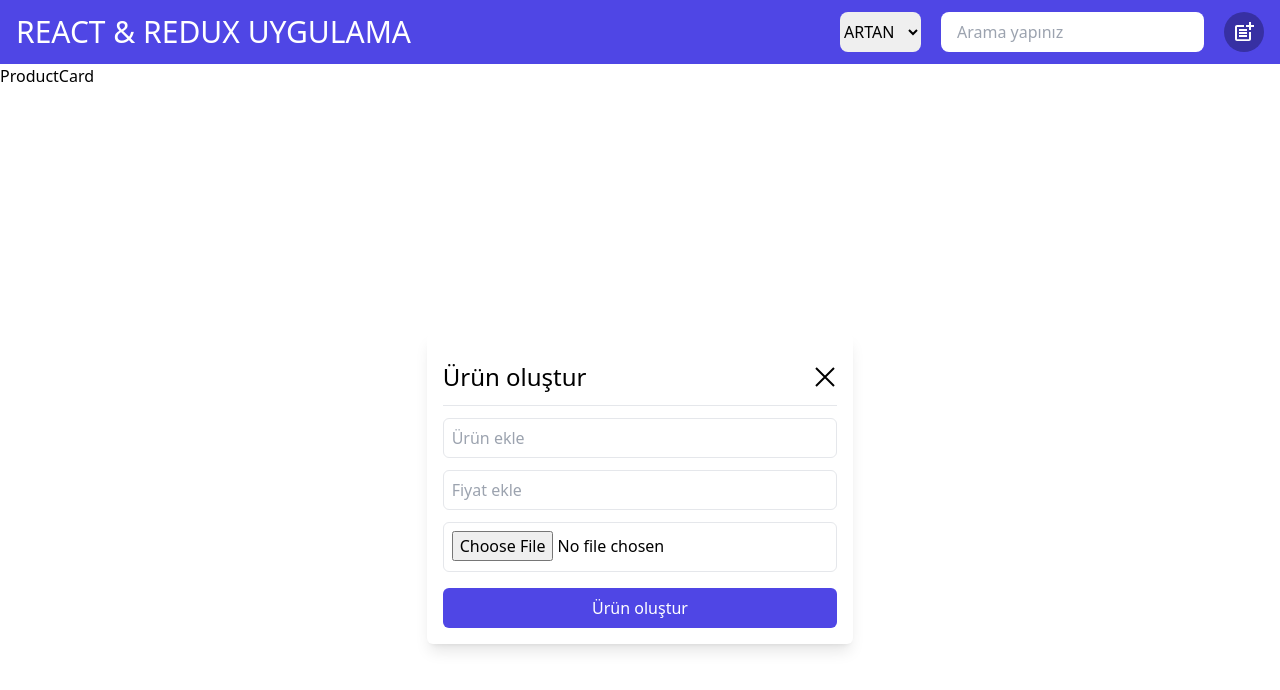
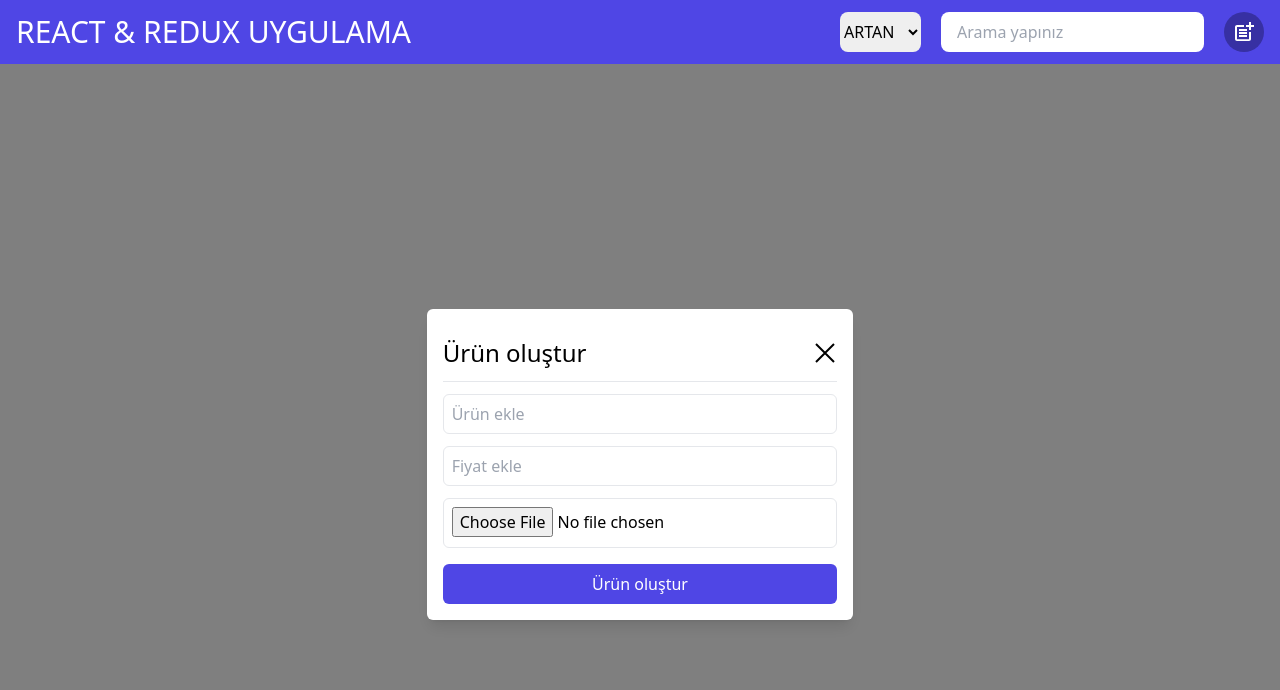
Before and after one commit to mnumanmercan/redux-practice, a React (Create React App) app: page / in a window 1280 px wide. Both pictures are taken after a click on the element 1244 px from the left and 32 px from the top of the page. Shown: the top 690 px of the page. Built offline with nearby package versions, Linux system fonts and the light colour scheme.

Commit message:
feat(productcart): created product card component for created products and added them delete function with redux

```diff
--- a/src/components/Modal.jsx
+++ b/src/components/Modal.jsx
@@ -9,7 +9,7 @@ const Modal = ({ title, content, btnText, btnFunc }) => {
 
 
   return (
-    <div className="fixed h-screen w-full flex items-center justify-center">
+    <div className="fixed top-16 left-0 right-0 bottom-0 h-screen w-full flex items-center justify-center bg-black bg-opacity-50">
       <div className=" w-1/3 bg-white shadow-lg rounded-md p-4">
         <div className="flex items-center justify-between border-b py-3">
           <div className="text-2xl">{title}</div>
--- a/src/components/ProductCard.jsx
+++ b/src/components/ProductCard.jsx
@@ -1,12 +1,31 @@
-import React from "react";
+import React, { useState } from "react";
+import {BsThreeDots} from 'react-icons/bs'
+import { useDispatch } from "react-redux";
+import { deleteDataFunc, updateDataFunc } from "../redux/dataSlice";
 
+const ProductCard = ({ data }) => {
+  const [openEdit, setOpenEdit] = useState(false);
+  const dispatch = useDispatch();
+  return (
+    <div className="w-[200px] h-[200px] relative m-2 rounded-md ">
+      <img className=" h-full w-full rounded-md" src={data?.url} alt="" />
+      <div className="absolute left-0 bottom-0 bg-indigo-600 text-white w-full px-2 rounded-b-md">
+         <div className=" text-large font-semibold border-b">{data?.name}</div>
+         <div>{data?.price}$</div>
+      </div>
+      <div onClick={() => setOpenEdit(!openEdit)} className=" z-10 absolute top-2 right-2 w-[30px] h-[30px] bg-black bg-opacity-30 hover:bg-opacity-80 flex items-center justify-center rounded-full cursor-pointer">
+        <BsThreeDots color='white' size={24} />
+      </div>
 
-const ProductCard = () => {
-
-  return (
-    <>
-      <div>ProductCard</div>
-    </>
+      {
+        openEdit && (
+          <div className="z-0 absolute top-10 right-2 p-2 text-sm bg-black border border-white text-white bg-opacity-80 rounded-md">
+            <div onClick={() => dispatch(deleteDataFunc(data?.id))} className="cursor-pointer">Sil</div>
+            <div onClick={() => dispatch(updateDataFunc(data))} className="cursor-pointer">Güncelle</div>
+          </div>
+        )
+      }
+    </div>
   );
 };
 
--- a/src/pages/Product.jsx
+++ b/src/pages/Product.jsx
@@ -30,13 +30,12 @@ const Product = () => {
     }
   };
 
-  console.log(data, 'data selector')
+  const buttonFunc = () => {
+    dispatch(createDataFunc({ ...productInfo, id: data.length + 1 }));
+    dispatch(modalFunc());
+  };
 
-  const buttonFunc = () => {
-    dispatch(modalFunc());
-    dispatch(createDataFunc(productInfo));
-
-  };
+  console.log(data, "data selector");
 
   const contentModal = (
     <>
@@ -67,7 +66,12 @@ const Product = () => {
 
   return (
     <div>
-      <ProductCard />
+      <div className="flex items-center flex-wrap">
+        {data.map((data, idx) => (
+          <ProductCard key={idx} data={data} />
+        ))}
+      </div>
+
       {modal && <Modal content={contentModal} title={"Ürün oluştur"} />}
     </div>
   );
--- a/src/redux/dataSlice.js
+++ b/src/redux/dataSlice.js
@@ -11,10 +11,16 @@ export const dataSlice = createSlice({
         createDataFunc: (state, action) => {
             state.data = [...state.data, action.payload]
         },
+        deleteDataFunc: (state, action) => {
+            state.data = state.data.filter((data) => data.id !== action.payload)
+        },
+        updateDataFunc: (state, action) => {
+            state.data = [...state.data.map( data => data.id == action.payload.id ? ({...data, ...action.payload}) : data )]
+        },
     },
 })
 
 // Action creators are generated for each case reducer function
-export const { createDataFunc } = dataSlice.actions
+export const { createDataFunc, deleteDataFunc, updateDataFunc } = dataSlice.actions
 
 export default dataSlice.reducer
```
